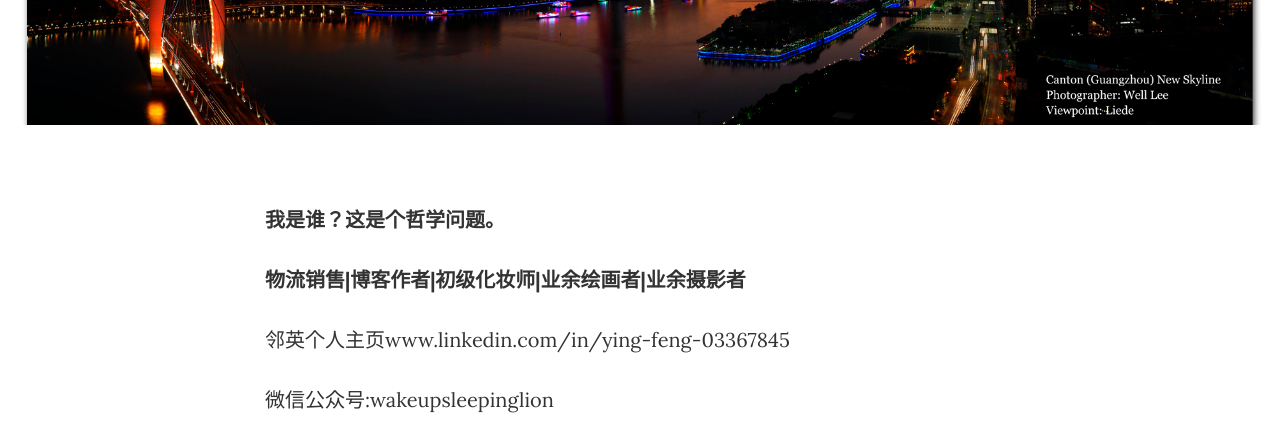
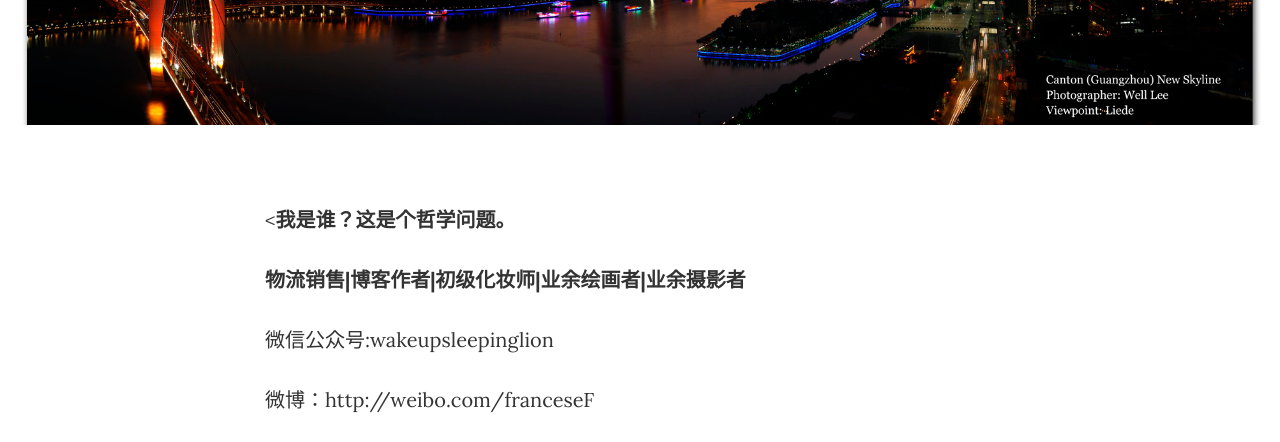
Before and after one commit to FranceseF/GirlsCodingDayDemo, a website: page about.html in a window 1280 px wide. Shown: the part 323-765 px from the top of the page. Drawn offline with nearby package versions, Linux system fonts and the light colour scheme.

Commit message:
删除linkedin

```diff
--- a/about.html
+++ b/about.html
@@ -92,9 +92,8 @@
     <div class="container">
         <div class="row">
             <div class="col-lg-8 col-lg-offset-2 col-md-10 col-md-offset-1">
-                <p><B>我是谁？这是个哲学问题。</B></p>
+                <p><<B>我是谁？这是个哲学问题。</B></p>
                 <p><B>物流销售|博客作者|初级化妆师|业余绘画者|业余摄影者</B></p>
-                <p>邻英个人主页www.linkedin.com/in/ying-feng-03367845</p>
                 <p>微信公众号:wakeupsleepinglion</p>
                 <p>微博：http://weibo.com/franceseF</p>
                 <p>500PX:https://500px.com/Francese/</p>
```
